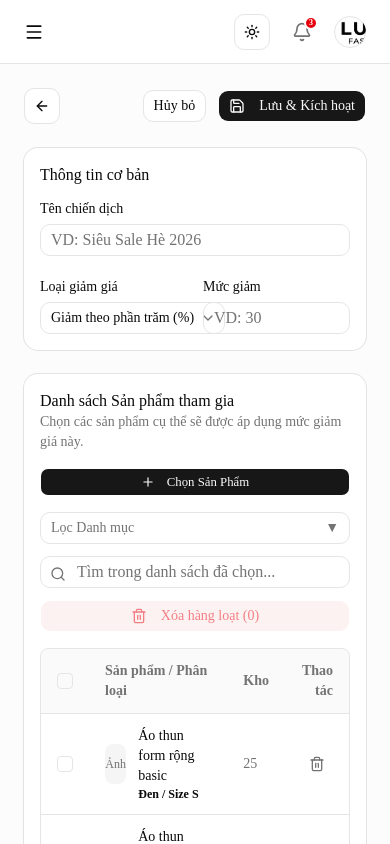
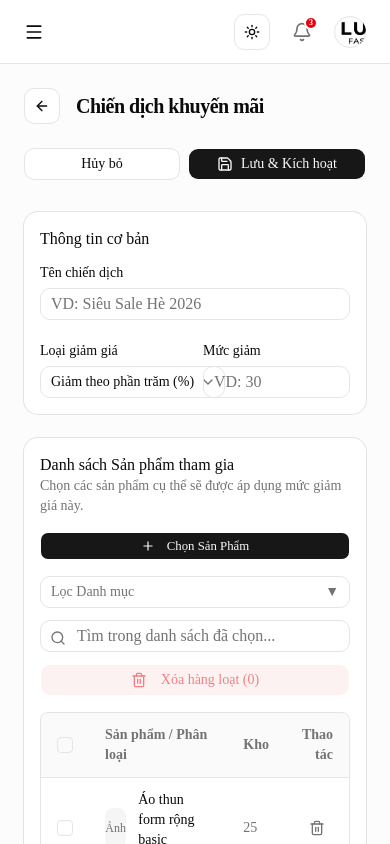
Before and after one commit to tinhvippro123/fashion-shop-admin, a Next.js app: page /promotions/create in a window 390 px wide. Shown: the top 844 px of the page. Built offline with nearby package versions, Linux system fonts and the light colour scheme.

Commit message:
fix(ui): remove empty block in BlogTable and fix CampaignForm layout

```diff
--- a/src/features/blogs/components/BlogTable.tsx
+++ b/src/features/blogs/components/BlogTable.tsx
@@ -31,10 +31,6 @@ import { TableSkeleton } from "@/shared/ui/table-skeleton";
 
 export function BlogTable() {
   const { blogs, isLoading } = useBlogs();
-
-  if (isLoading) {
-    // We handle skeleton inside the table
-  }
 
   return (
     <>
--- a/src/features/promotions/components/CampaignForm.tsx
+++ b/src/features/promotions/components/CampaignForm.tsx
@@ -35,20 +35,21 @@ export function CampaignForm() {
 
   return (
     <div className="flex flex-col gap-6 max-w-5xl mx-auto w-full pb-10">
-      <div className="flex items-center justify-between">
+      <div className="flex flex-col sm:flex-row items-start sm:items-center justify-between gap-4 mb-2 sm:mb-0">
         <div className="flex items-center gap-4">
           <Link href="/promotions">
             <Button variant="outline" size="icon" className="h-9 w-9">
               <ArrowLeft className="h-4 w-4" />
             </Button>
           </Link>
+          <h2 className="text-xl sm:text-2xl font-bold tracking-tight">Chiến dịch khuyến mãi</h2>
         </div>
-        <div className="flex gap-3">
-          <Link href="/promotions">
-            <Button variant="outline">Hủy bỏ</Button>
+        <div className="flex items-center gap-2 sm:gap-3 w-full sm:w-auto mt-2 sm:mt-0">
+          <Link href="/promotions" className="flex-1 sm:flex-none">
+            <Button variant="outline" className="w-full">Hủy bỏ</Button>
           </Link>
-          <Button className="">
-            <Save className="mr-2 h-4 w-4" /> Lưu & Kích hoạt
+          <Button className="flex-1 sm:flex-none gap-2">
+            <Save className="h-4 w-4" /> Lưu & Kích hoạt
           </Button>
         </div>
       </div>
```
